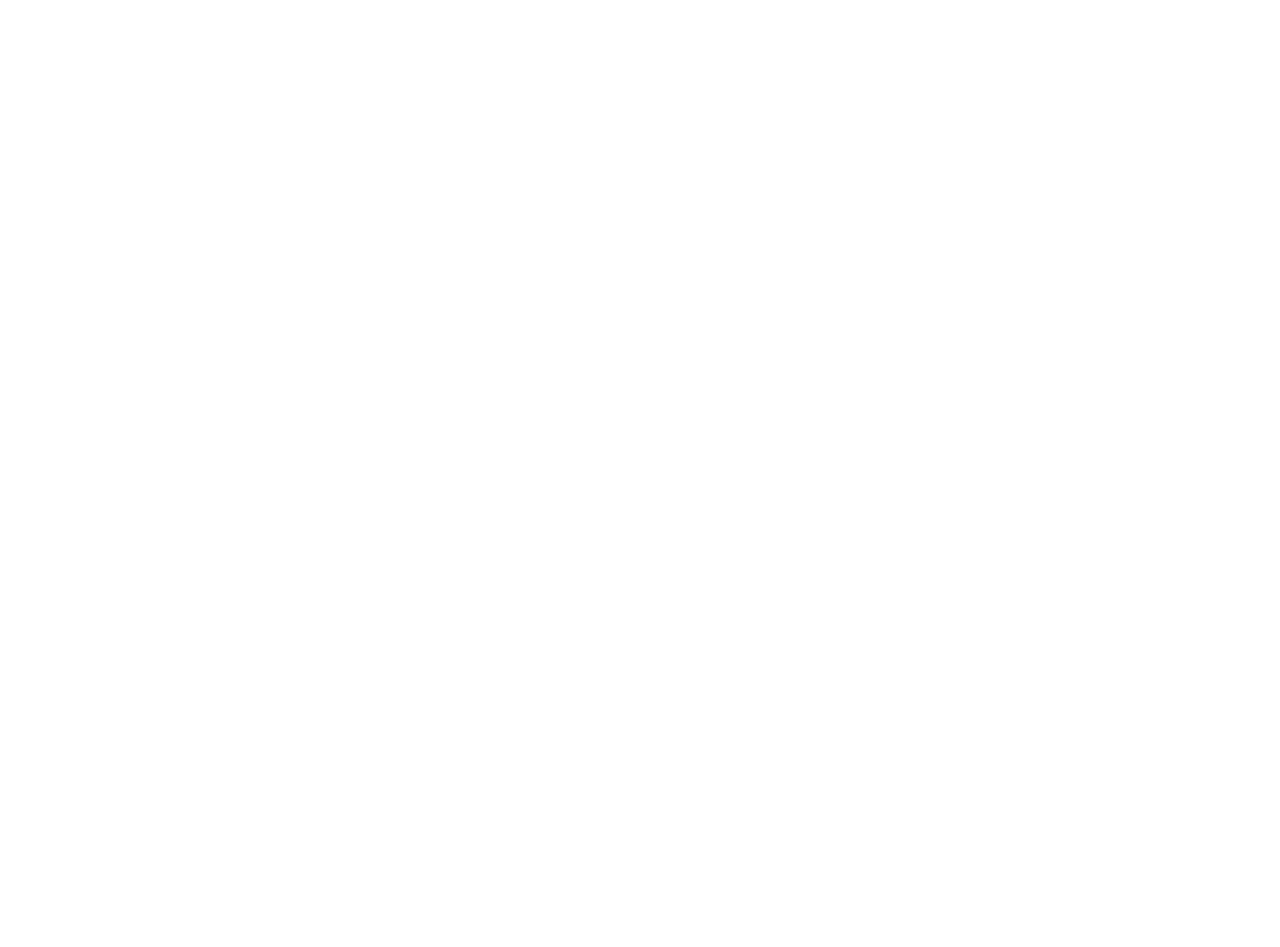
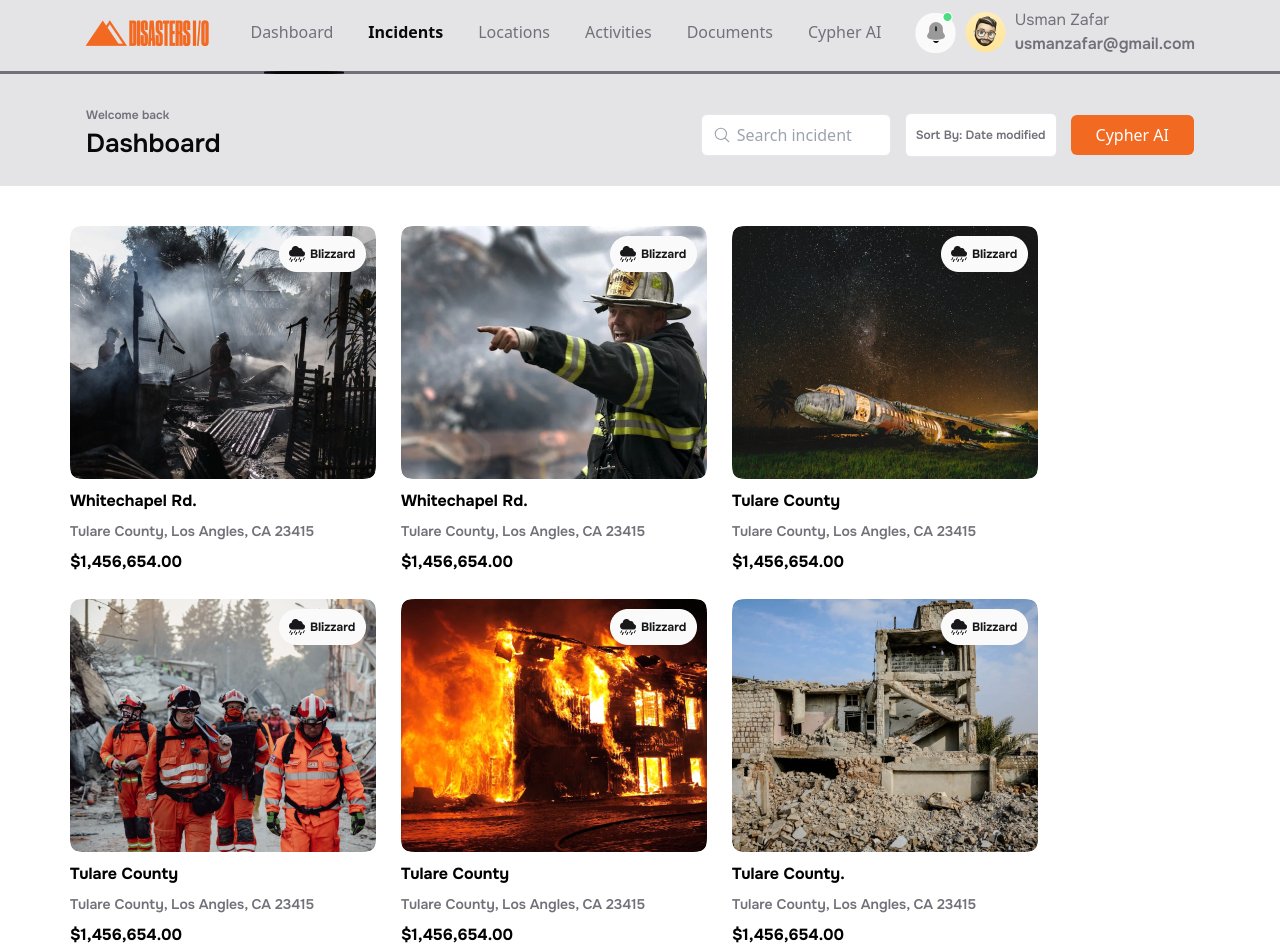
Before and after one commit to anishossain515/DISASTARISI-O, a React (Vite) app: page /incidents in a window 1280 px wide. Before the commit this address had no page. Before the commit the page ends 800 px from the top, so only its background shows below. Built offline with nearby package versions, Linux system fonts and the light colour scheme.

Commit message:
Incidents Section Done

```diff
--- a/src/App.jsx
+++ b/src/App.jsx
@@ -1,17 +1,11 @@
 import { BrowserRouter, Route, Routes } from 'react-router-dom'
 import './index.css'
-import { SecondButton } from './components/common/SecondButton'
-import { Input } from './components/common/Input'
-import { Disasters } from './components/CommonCotains/Disasters'
 import { Navbar } from './components/CommonCotains/Navber/Navbar'
-import { MobileMenu } from './components/CommonCotains/Navber/MobileMenu'
-import { IncidentsInfo } from './components/CommonCotains/IncidentsInfo'
-import { IncidentsDes } from './components/CommonCotains/IncidentsDes'
-import { ADN } from './components/CommonCotains/ADN'
 import { Dashboard } from './components/Contains/Dashboard'
-import { CheatBox } from './components/Contains/CheatBox'
-import { Cheat } from './components/common/Cheat'
-import { PopupToggle } from './Pop'
+import { Incidents } from './components/Contains/Incidents'
+
+
+
 
 function App() {
   return (
@@ -20,6 +14,7 @@ function App() {
 
           <Route path='' element={<Navbar/>}>
           <Route path='/' element={<Dashboard/>} />
+          <Route path='/incidents' element={<Incidents/>} />
 
 
           </Route>
--- a/src/Pop.jsx
+++ /dev/null
@@ -1,31 +0,0 @@
-
-    import React, { useState } from "react";
-
-    export const PopupToggle = () => {
-      // State to track if the pop-up is visible
-      const [isPopupVisible, setIsPopupVisible] = useState(false);
-
-      // Toggle function to show/hide pop-up
-      const togglePopup = () => {
-        setIsPopupVisible((prev) => !prev);
-      };
-
-      return (
-        <div className="relative">
-          {/* Button to toggle the pop-up */}
-          <button
-            onClick={togglePopup}
-            className="bg-blue-500 text-white py-2 px-4 rounded-md"
-          >
-            {isPopupVisible ? "Close Pop-up" : "Show Pop-up"}
-          </button>
-
-          {/* Conditional rendering of the pop-up */}
-          {isPopupVisible && (
-            <div className="absolute mt-4 w-64 p-4 bg-white shadow-lg border rounded-md">
-              <p>This is a pop-up! Click the button again to close it.</p>
-            </div>
-          )}
-        </div>
-      );
-    };
--- a/src/components/CommonCotains/Navber/MobileMenu.jsx
+++ b/src/components/CommonCotains/Navber/MobileMenu.jsx
@@ -1,7 +1,10 @@
-import React from 'react'
+import React, { useState } from 'react'
 import NavItems from "../../Json Data/Data.json";
+import { NavLink } from 'react-router-dom';
+import { NavDetails } from "./NavDetails";
 
-export const MobileMenu = ({ToggleMenu}) => {
+export const MobileMenu = ({ToggleMenu,setIsActive,IsActive}) => {
+
   return (
     <section className='w-full h-screen absolute top-0 left-0 z-50 bg-white p-6'>
 
@@ -15,7 +18,7 @@ export const MobileMenu = ({ToggleMenu}) => {
         <ul className='pt-6 space-y-2 text-Gray '>
          {NavItems.navItems.map(({ label, link }, index) => (
             <li key={index}>
-              <a to={link}>{label}</a>
+              <NavLink to={link} onClick={()=> setIsActive(index)}>{label}</NavLink>
             </li>
          ))}
         </ul>
@@ -31,6 +34,7 @@ export const MobileMenu = ({ToggleMenu}) => {
 
         </div>
 
+
     </section>
   )
 }
--- a/src/components/CommonCotains/Navber/NavDetails.jsx
+++ b/src/components/CommonCotains/Navber/NavDetails.jsx
@@ -1,23 +1,31 @@
-import React from 'react'
-import { Input } from '../../common/Input'
-import { FirstButton } from '../../common/FirstButton'
-import { SecondButton } from '../../common/SecondButton'
+import React from 'react';
+import { Input } from '../../common/Input';
+import { FirstButton } from '../../common/FirstButton';
+import { SecondButton } from '../../common/SecondButton';
 
-export const NavDetails = () => {
+export const NavDetails = ({ activeInfo }) => {
   return (
     <section className='lg:px-[60px] px-[20px] xl:px-[86px] mt-[32px] pb-[23px] flex flex-col md:flex-row justify-between items-center'>
       <div className='sm:flex-col flex-row flex items-center sm:items-start sm:gap-0 gap-2'>
-            <p className='font-onest font-semibold text-[14px] md:text-[12px] text-Gray'>Welcome back</p>
-            <h1 className='font-onest font-semibold text-[26px] text-Rich-Black'>Dashboard</h1>
+        {activeInfo && (
+          <>
+            <p className='font-onest font-semibold text-[14px] md:text-[12px] text-Gray'>
+              {activeInfo.navDes}
+            </p>
+            <h1 className='font-onest font-semibold text-[26px] text-Rich-Black'>
+              {activeInfo.navName}
+            </h1>
+          </>
+        )}
       </div>
 
-         <div className='flex sm:flex-row flex-col items-center gap-[14px] '>
-            <Input/>
+      <div className='flex sm:flex-row flex-col items-center gap-[14px]'>
+        <Input />
         <div className='sm:space-x-[14px] space-x-[10px] flex items-center'>
           <FirstButton>Sort By: Date modified</FirstButton>
-           <SecondButton>Cypher AI</SecondButton>
+          <SecondButton> {activeInfo.btnImage && <img src={activeInfo.btnImage} alt="btnImage" /> } {activeInfo.btnName}</SecondButton>
         </div>
       </div>
     </section>
-  )
-}
+  );
+};
--- a/src/components/CommonCotains/Navber/Navbar.jsx
+++ b/src/components/CommonCotains/Navber/Navbar.jsx
@@ -4,34 +4,41 @@ import { NavLink, Outlet } from "react-router-dom";
 import { NavDetails } from "./NavDetails";
 import { Bar } from "../../lib/Icon";
 import { MobileMenu } from "./MobileMenu";
-import { cn } from "../../lib/Cn";
+
 
 export const Navbar = () => {
-  const [IsMobileMenu,setIsMobileMenu] = useState(false)
-  const [IsActive,setIsActive] = useState(0)
+  const [IsMobileMenu, setIsMobileMenu] = useState(false);
+  const [IsActive, setIsActive] = useState(0);
 
-  const ToggleMenu = ()=>{
-    setIsMobileMenu(!IsMobileMenu)
-  }
+  const ToggleMenu = () => {
+    setIsMobileMenu(!IsMobileMenu);
+  };
+
+  const activeInfo = NavItems.navItems[IsActive]?.navInfo;
   return (
     <section>
-
       <div className="bg-Light-Gray flex flex-col pt-2">
-
         <nav className="xl:px-[85px] px-[20px] lg:px-[40px] flex justify-between items-center  ">
           <img src="/logo.png" alt="logo" />
 
           <ul className="lg:flex hidden items-center leading-[17px] lg:gap-[23px] xl:gap-[35px] text-Gray">
             {NavItems.navItems.map(({ label, link }, index) => (
               <li key={index}>
-              <NavLink to={link}>{label}</NavLink>
+                <NavLink
+                  to={link}
+                  onClick={() => setIsActive(index)}
+                >
+                  {label}
+                </NavLink>
               </li>
             ))}
           </ul>
 
           <div className="flex gap-[5px] xl:gap-[9px] items-center">
-
-            <Bar className='size-[25px]  lg:hidden block' onClick={ToggleMenu}/>
+            <Bar
+              className="size-[25px]  lg:hidden block"
+              onClick={ToggleMenu}
+            />
 
             <img src="/notification.png" alt="notification" />
 
@@ -43,32 +50,27 @@ export const Navbar = () => {
                 <p className="font-semibold">usmanzafar@gmail.com</p>
               </div>
             </div>
-
-
           </div>
 
-        {IsMobileMenu && <MobileMenu ToggleMenu={ToggleMenu}/>}
-
+          {IsMobileMenu && <MobileMenu ToggleMenu={ToggleMenu} IsActive={IsActive} setIsActive={setIsActive} />}
         </nav>
 
         <div className="mt-[15px] bg-Gray">
-        <div className="flex items-center justify-center pr-[145px] gap-[50px]">
-
-        { Array.from(Array(5).keys()).map((el) => (
-          <div key={el} className={cn("w-[80px] h-[3px]  rounded-[30px]", IsActive === el && 'bg-[#09090B]')}></div>
+          <div className="lg:flex hidden items-center justify-center pr-[135px] xl:pr-[152px] gap-[15px] xl:gap-[24px]">
+            {Array.from(Array(6).keys()).map((el) => (
+              <div
+                key={el}
+                className={`w-[80px]  h-[3px] rounded-[25%] ${IsActive === el && 'bg-[#09090b]'}`}
+              ></div>
             ))}
-
           </div>
         </div>
+        <div className="mt-[15px] bg-Gray lg:hidden block"></div>
 
-      <NavDetails />
-
+        {activeInfo && <NavDetails activeInfo={activeInfo} />}
       </div>
 
-      <Outlet/>
-
-
-
+      <Outlet />
     </section>
   );
 };
--- a/src/components/Contains/Dashboard.jsx
+++ b/src/components/Contains/Dashboard.jsx
@@ -17,7 +17,7 @@ export const Dashboard = () => {
 
   return (
     <section className="mt-10">
-      <Contains className="flex relative px-[50px] md:px-[70px] max-w-[1517px] flex-wrap gap-[25px] justify-items-center">
+      <Contains className="flex relative px-[50px] md:px-[70px] max-w-[1517px] flex-wrap gap-[25px] justify-center xl:justify-start">
         {DisastersInfo.disasters.map(({ image, place, area, loss }, index) => (
           <Disasters
             key={index}
@@ -29,11 +29,11 @@ export const Dashboard = () => {
         ))}
       </Contains>
 
-      <button  className="absolute right-0 bottom-0  pr-5 md:pr-[60px] pb-5 md:pb-[30px] lg:pr-[77px] lg:pb-[40px] cursor-pointer">
+      <div  className="absolute right-0 bottom-0  pr-5 md:pr-[60px] pb-5 md:pb-[30px] lg:pr-[77px] lg:pb-[40px] cursor-pointer">
         <Cheat className={isCheatActive ? "bg-white" : "bg-Saffron"} onClick={toggleCheat}>
           {isCheatActive ? <CheatClose /> : <CheatOpen />}
         </Cheat>
-      </button>
+      </div>
 
       {isCheatActive && (
         <div className={cn('right-0 absolute bottom-0 sm:pr-[60px] pr-[2px] md:pr-[80px] lg:pr-[100px] pb-[65px] md:pb-[75px] lg:pb-[90px] cursor-pointer', )}>
--- /dev/null
+++ b/src/components/Contains/Incidents.jsx
@@ -0,0 +1,22 @@
+import React from 'react'
+import { Contains } from './Contains'
+import DisastersInfo from '../Json Data/Data.json'
+import { Disasters } from '../CommonCotains/Disasters'
+
+export const Incidents = () => {
+  return (
+    <section className="mt-10">
+       <Contains className="flex relative px-[50px] md:px-[70px] max-w-[1517px] flex-wrap gap-[25px] justify-items-center">
+        {DisastersInfo.disasters.map(({ image, place, area, loss }, index) => (
+          <Disasters
+            key={index}
+            image={image}
+            place={place}
+            area={area}
+            loss={loss}
+          />
+        ))}
+       </Contains>
+    </section>
+  )
+}
--- a/src/components/Json Data/Data.json
+++ b/src/components/Json Data/Data.json
@@ -2,27 +2,56 @@
     "navItems" : [
         {
             "label" : "Dashboard",
-            "link" : "/"
+            "link" : "/",
+            "navInfo" : {
+                "navDes" : "Welcome back",
+                "navName" : "Dashboard",
+                "btnName" : "Cypher AI"
+            }
         },
         {
             "label" : "Incidents",
-            "link" : "/incidents"
+            "link" : "/incidents",
+            "navInfo" : {
+                "navDes" : "Home - Incidents",
+                "navName" : "Incidents",
+                "btnImage" : "./plus.png",
+                "btnName" : "New Incident"
+            }
         },
         {
             "label" : "Locations",
-            "link" : "/location"
+            "link" : "/location",
+            "navInfo" : {
+                "navDes" : "Incidents - DR-4699 March 2023 Severe Storms ",
+                "navName" : "DR-4699 March 2023 Severe Storms",
+                "btnImage" : "./plus.png",
+                "btnName" : "New Incident"
+            }
         },
         {
             "label" : "Activities",
-            "link" : "/NotExits"
+            "link" : "/NotExits",
+            "navInfo" : {
+                "navDes" : "Home - Incidents",
+                "navName" : "Incidents"
+            }
         },
         {
             "label" : "Documents",
-            "link" : "/NotExits"
+            "link" : "/NotExits",
+            "navInfo" : {
+                "navDes" : "Home - Incidents",
+                "navName" : "Incidents"
+            }
         },
         {
             "label" : "Cypher AI",
-            "link" : "/NotExits"
+            "link" : "/NotExits",
+            "navInfo" : {
+                "navDes" : "Home - Incidents",
+                "navName" : "Incidents"
+            }
         }
     ],
 
--- a/src/components/common/ButtonItems.jsx
+++ /dev/null
@@ -1,13 +0,0 @@
-import React from 'react'
-import { Plus } from './Icon'
-
-export const ButtonItems = () => {
-  return (
-   <>
-     <Plus  className="text-white w-[16px] h-[16px] font-bold" />
-     <span className='font-onest font-bold text-[12px] text-white '>New Incident</span>
-
-   </>
-
-  )
-}
```
Also changed, not shown: public/plus.png (added). Lines whose indentation alone changed are shown as unchanged.
